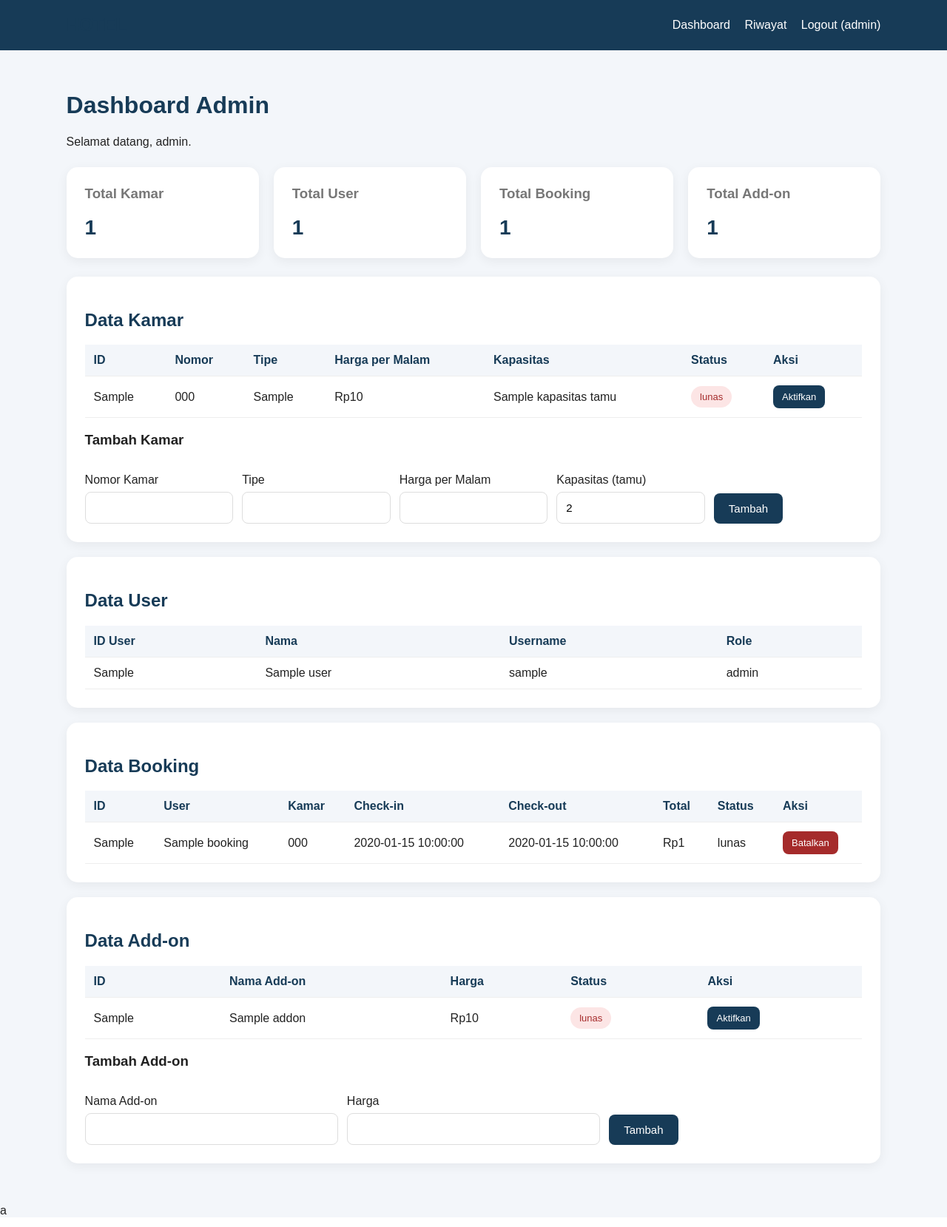
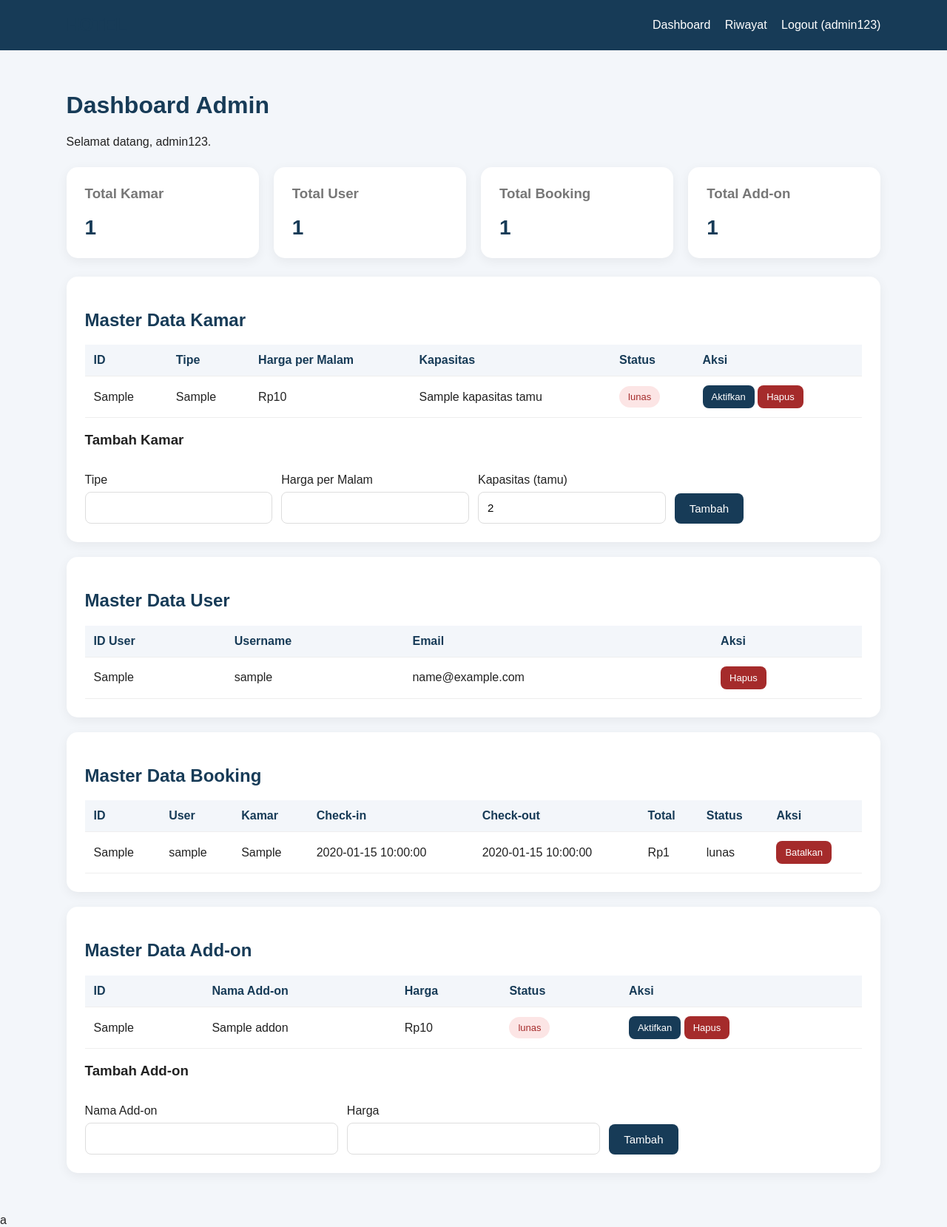
Before and after one commit to frankyoceanism/Website-Hotel, a Flask app: template backend/templates/admin.html in a window 1280 px wide. Shown: the whole page at 74% size. Run offline with Flask 3, Linux system fonts and the light colour scheme; a user stored in the database is signed in; the template is opened without the code that fills it: most values are stand-ins (such as "Sample title", 1, 10 or a date in 2020).

Commit message:
role udh, nomor kamar udh, addon udaah, trus apa lagi

```diff
--- a/backend/app.py
+++ b/backend/app.py
@@ -5,7 +5,7 @@ from datetime import date, datetime, timedelta
 
 import mysql.connector
 from flask import (Flask, abort, flash, g, jsonify, redirect,
-                    render_template, request, session)
+                   render_template, request, session)
 from werkzeug.security import check_password_hash, generate_password_hash
 
 app = Flask(__name__)
@@ -79,7 +79,7 @@ def rupiah(nilai):
 
 def halaman_error(pesan, kode=400):
     return render_template("error.html", pesan=pesan, kode=kode,
-                        petunjuk=None, detail=None), kode
+                           petunjuk=None, detail=None), kode
 
 
 @app.context_processor
@@ -153,7 +153,7 @@ def login():
 
     session.clear()
     session["id_user"] = user["id_user"]
-    session["nama"] = user["nama"]
+    session["username"] = user["username"]
     session["role"] = user["role"]
 
     if user["role"] == "admin":
@@ -172,12 +172,16 @@ def register():
     if request.method == "GET":
         return render_template("register.html")
 
-    nama = request.form.get("nama", "").strip()
     username = request.form.get("username", "").strip()
+    email = request.form.get("email", "").strip().lower()
     password = request.form.get("password", "")
 
-    if not nama or not username or not password:
+    if not username or not email or not password:
         flash("Semua field wajib diisi.", "error")
+        return redirect("/register")
+
+    if not re.fullmatch(r"[^@\s]+@[^@\s]+\.[^@\s]+", email):
+        flash("Format email tidak valid.", "error")
         return redirect("/register")
 
     if len(password) < 6:
@@ -189,9 +193,14 @@ def register():
         flash("Username sudah dipakai.", "error")
         return redirect("/register")
 
-    jalankan("INSERT INTO users (nama, username, password, role) "
-            "VALUES (%s, %s, %s, 'customer')",
-            (nama, username, generate_password_hash(password)))
+    ada = ambil_satu("SELECT 1 AS x FROM users WHERE email = %s", (email,))
+    if ada:
+        flash("Email sudah terdaftar.", "error")
+        return redirect("/register")
+
+    jalankan("INSERT INTO users (username, email, password, role) "
+             "VALUES (%s, %s, %s, 'customer')",
+             (username, email, generate_password_hash(password)))
     flash("Pendaftaran berhasil. Silakan login.", "ok")
     return redirect("/login")
 
@@ -212,7 +221,7 @@ def hotel():
     if session["role"] == "admin":
         return redirect("/admin")
 
-    rooms = ambil_semua("SELECT * FROM rooms ORDER BY nomor_kamar")
+    rooms = ambil_semua("SELECT * FROM rooms ORDER BY id_room")
     return render_template("rooms.html", rooms=rooms)
 
 
@@ -285,7 +294,7 @@ def booking(id_room):
         (session["id_user"], id_room, tgl_masuk, tgl_keluar, total))
     for a in addon_dipilih:
         jalankan("INSERT INTO booking_addons (id_booking, id_addon) "
-            "VALUES (%s, %s)", (id_booking, a["id_addon"]))
+                 "VALUES (%s, %s)", (id_booking, a["id_addon"]))
 
     flash("Booking berhasil dibuat. Silakan lakukan pembayaran.", "ok")
     return redirect(f"/bayar/{id_booking}")
@@ -303,7 +312,7 @@ def kamar_bentrok(id_room, tgl_masuk, tgl_keluar):
 @harus_login
 def riwayat():
     sql = """
-        SELECT bookings.*, users.nama, rooms.nomor_kamar, rooms.tipe_kamar
+        SELECT bookings.*, users.username, rooms.tipe_kamar
         FROM bookings
         JOIN users ON bookings.id_user = users.id_user
         JOIN rooms ON bookings.id_room = rooms.id_room
@@ -313,7 +322,7 @@ def riwayat():
     else:
         data = ambil_semua(
             sql + " WHERE bookings.id_user = %s "
-                "ORDER BY bookings.id_booking DESC",
+                  "ORDER BY bookings.id_booking DESC",
             (session["id_user"],))
     return render_template("bookings.html", bookings=data)
 
@@ -324,7 +333,7 @@ def riwayat():
 @harus_login
 def bayar(id_booking):
     data = ambil_satu("""
-        SELECT bookings.*, users.nama, rooms.nomor_kamar, rooms.tipe_kamar
+        SELECT bookings.*, users.username, rooms.tipe_kamar
         FROM bookings
         JOIN users ON bookings.id_user = users.id_user
         JOIN rooms ON bookings.id_room = rooms.id_room
@@ -346,7 +355,7 @@ def bayar(id_booking):
 
     if request.method == "POST":
         jalankan("UPDATE bookings SET status = 'lunas' WHERE id_booking = %s",
-                (id_booking,))
+                 (id_booking,))
         flash("Pembayaran berhasil.", "ok")
         return redirect("/riwayat")
 
@@ -357,7 +366,7 @@ def bayar(id_booking):
 @harus_login
 def batal(id_booking):
     data = ambil_satu("SELECT id_user, status FROM bookings "
-                    "WHERE id_booking = %s", (id_booking,))
+                      "WHERE id_booking = %s", (id_booking,))
     if data is None:
         return halaman_error("Booking tidak ditemukan.", 404)
 
@@ -372,7 +381,7 @@ def batal(id_booking):
         flash("Booking yang sudah lunas hanya bisa dibatalkan oleh admin.", "error")
     else:
         jalankan("UPDATE bookings SET status = 'batal' WHERE id_booking = %s",
-                (id_booking,))
+                 (id_booking,))
         flash("Booking dibatalkan.", "ok")
 
     return redirect("/riwayat")
@@ -385,10 +394,10 @@ def batal(id_booking):
 def admin():
     return render_template(
         "admin.html",
-        rooms=ambil_semua("SELECT * FROM rooms ORDER BY nomor_kamar"),
-        users=ambil_semua("SELECT id_user, nama, username, role FROM users"),
+        rooms=ambil_semua("SELECT * FROM rooms ORDER BY id_room"),
+        users=ambil_semua("SELECT id_user, username, email, role FROM users"),
         bookings=ambil_semua("""
-            SELECT bookings.*, users.nama, rooms.nomor_kamar
+            SELECT bookings.*, users.username, rooms.tipe_kamar
             FROM bookings
             JOIN users ON bookings.id_user = users.id_user
             JOIN rooms ON bookings.id_room = rooms.id_room
@@ -401,24 +410,18 @@ def admin():
 @app.route("/admin/kamar/tambah", methods=["POST"])
 @harus_admin
 def tambah_kamar():
-    nomor = request.form.get("nomor_kamar", "").strip()
     tipe = request.form.get("tipe_kamar", "").strip()
     harga = request.form.get("harga_per_malam", "").strip()
     kapasitas = request.form.get("kapasitas", "").strip()
 
-    if (not nomor or not tipe or not harga.isdigit() or int(harga) <= 0
+    if (not tipe or not harga.isdigit() or int(harga) <= 0
             or not kapasitas.isdigit() or int(kapasitas) < 1):
         flash("Data kamar tidak valid.", "error")
         return redirect("/admin")
 
-    ada = ambil_satu("SELECT 1 AS x FROM rooms WHERE nomor_kamar = %s", (nomor,))
-    if ada:
-        flash("Nomor kamar sudah ada.", "error")
-        return redirect("/admin")
-
-    jalankan("INSERT INTO rooms (nomor_kamar, tipe_kamar, harga_per_malam, "
-            "kapasitas, status) VALUES (%s, %s, %s, %s, 'Tersedia')",
-            (nomor, tipe, harga, kapasitas))
+    jalankan("INSERT INTO rooms (tipe_kamar, harga_per_malam, "
+             "kapasitas, status) VALUES (%s, %s, %s, 'Tersedia')",
+             (tipe, harga, kapasitas))
     flash("Kamar ditambahkan.", "ok")
     return redirect("/admin")
 
@@ -435,6 +438,53 @@ def status_kamar(id_room):
     return redirect("/admin")
 
 
+@app.route("/admin/kamar/<int:id_room>/hapus", methods=["POST"])
+@harus_admin
+def hapus_kamar(id_room):
+    # kamar yang sudah pernah dibooking tidak boleh dihapus (riwayatnya hilang)
+    pakai = ambil_satu("SELECT COUNT(*) AS n FROM bookings WHERE id_room = %s",
+                       (id_room,))
+    if pakai["n"] > 0:
+        flash("Kamar ini punya riwayat booking. Nonaktifkan saja.", "error")
+        return redirect("/admin")
+
+    jalankan("DELETE FROM rooms WHERE id_room = %s", (id_room,))
+    flash("Kamar dihapus.", "ok")
+    return redirect("/admin")
+
+
+@app.route("/admin/user/<int:id_user>/hapus", methods=["POST"])
+@harus_admin
+def hapus_user(id_user):
+    if id_user == session["id_user"]:
+        flash("Kamu tidak bisa menghapus akunmu sendiri.", "error")
+        return redirect("/admin")
+
+    pakai = ambil_satu("SELECT COUNT(*) AS n FROM bookings WHERE id_user = %s",
+                       (id_user,))
+    if pakai["n"] > 0:
+        flash("User ini punya riwayat booking, tidak bisa dihapus.", "error")
+        return redirect("/admin")
+
+    jalankan("DELETE FROM users WHERE id_user = %s", (id_user,))
+    flash("User dihapus.", "ok")
+    return redirect("/admin")
+
+
+@app.route("/admin/addon/<int:id_addon>/hapus", methods=["POST"])
+@harus_admin
+def hapus_addon(id_addon):
+    pakai = ambil_satu("SELECT COUNT(*) AS n FROM booking_addons "
+                       "WHERE id_addon = %s", (id_addon,))
+    if pakai["n"] > 0:
+        flash("Add-on ini sudah dipakai di booking. Nonaktifkan saja.", "error")
+        return redirect("/admin")
+
+    jalankan("DELETE FROM addons WHERE id_addon = %s", (id_addon,))
+    flash("Add-on dihapus.", "ok")
+    return redirect("/admin")
+
+
 @app.route("/admin/addon/tambah", methods=["POST"])
 @harus_admin
 def tambah_addon():
@@ -446,7 +496,7 @@ def tambah_addon():
         return redirect("/admin")
 
     jalankan("INSERT INTO addons (nama_addon, harga) VALUES (%s, %s)",
-            (nama, harga))
+             (nama, harga))
     flash("Add-on ditambahkan.", "ok")
     return redirect("/admin")
 
@@ -459,7 +509,7 @@ def status_addon(id_addon):
         abort(400)
 
     jalankan("UPDATE addons SET status = %s WHERE id_addon = %s",
-            (baru, id_addon))
+             (baru, id_addon))
     flash("Status add-on diperbarui.", "ok")
     return redirect("/admin")
 
@@ -502,7 +552,7 @@ def api_harus_login(f):
 
 
 def data_user(u):
-    return {"id": u["id_user"], "name": u["nama"],
+    return {"id": u["id_user"], "name": u["username"],
             "username": u["username"], "role": u["role"]}
 
 
@@ -512,8 +562,8 @@ def data_user(u):
 def api_me():
     if "id_user" not in session:
         return jsonify({"loggedIn": False})
-    u = ambil_satu("SELECT id_user, nama, username, role FROM users "
-                "WHERE id_user = %s", (session["id_user"],))
+    u = ambil_satu("SELECT id_user, username, role FROM users "
+                   "WHERE id_user = %s", (session["id_user"],))
     if u is None:
         session.clear()
         return jsonify({"loggedIn": False})
@@ -540,11 +590,11 @@ def api_register():
         return api_error("Email is already registered.", 409)
 
     id_user = jalankan(
-        "INSERT INTO users (nama, username, email, password, role) "
-        "VALUES (%s, %s, %s, %s, 'customer')",
-        (username, username, email, generate_password_hash(password)))
+        "INSERT INTO users (username, email, password, role) "
+        "VALUES (%s, %s, %s, 'customer')",
+        (username, email, generate_password_hash(password)))
     return jsonify({"user": {"id": id_user, "name": username,
-                            "username": username, "role": "customer"}}), 201
+                             "username": username, "role": "customer"}}), 201
 
 
 @app.route("/api/login", methods=["POST"])
@@ -559,7 +609,7 @@ def api_login():
 
     session.clear()
     session["id_user"] = user["id_user"]
-    session["nama"] = user["nama"]
+    session["username"] = user["username"]
     session["role"] = user["role"]
     return jsonify({"user": data_user(user)})
 
@@ -581,9 +631,9 @@ def api_experiences():
             "id": a["id_addon"],
             "tab": a["nama_addon"],
             "title": a["nama_addon"],
-            "image": a["gambar"],
+            "image": None,
             "price": int(a["harga"]),
-            "description": a["deskripsi"],
+            "description": None,
             "available": a["status"].lower() == "tersedia",
         })
     return jsonify(hasil)
@@ -636,7 +686,7 @@ def api_ketersediaan():
         "  SELECT 1 FROM bookings b "
         "  WHERE b.id_room = r.id_room AND LOWER(b.status) <> 'batal' "
         "  AND b.tanggal_checkin < %s AND b.tanggal_checkout > %s) "
-        "ORDER BY r.harga_per_malam, r.nomor_kamar",
+        "ORDER BY r.harga_per_malam, r.id_room",
         (tamu, keluar, masuk))
 
     # kamar yang tipenya sama digabung jadi satu pilihan
@@ -701,7 +751,7 @@ def data_booking(b):
 
 
 SQL_BOOKING = ("SELECT b.*, r.tipe_kamar FROM bookings b "
-            "JOIN rooms r ON r.id_room = b.id_room ")
+               "JOIN rooms r ON r.id_room = b.id_room ")
 
 
 def booking_milik(ref):
@@ -721,7 +771,7 @@ def booking_milik(ref):
 @api_harus_login
 def api_daftar_booking():
     rows = ambil_semua(SQL_BOOKING + "WHERE b.id_user = %s "
-                    "ORDER BY b.id_booking DESC", (session["id_user"],))
+                       "ORDER BY b.id_booking DESC", (session["id_user"],))
     return jsonify([data_booking(b) for b in rows])
 
 
@@ -785,7 +835,7 @@ def api_buat_booking():
             "SELECT id_room, harga_per_malam FROM rooms "
             "WHERE tipe_kamar = %s AND LOWER(status) = 'tersedia' "
             "AND kapasitas >= %s "
-            "ORDER BY harga_per_malam, nomor_kamar FOR UPDATE", (tipe, tamu))
+            "ORDER BY harga_per_malam, id_room FOR UPDATE", (tipe, tamu))
 
         kamar = None
         for k in kandidat:
@@ -804,10 +854,10 @@ def api_buat_booking():
             "va_number, expires_at) "
             "VALUES (%s, %s, %s, %s, %s, %s, 'Menunggu', %s, %s, %s)",
             (session["id_user"], kamar["id_room"], masuk, keluar, tamu,
-            total, data["bank"], buat_va(), batas))
+             total, data["bank"], buat_va(), batas))
         for i in id_addon:
             jalankan("INSERT INTO booking_addons (id_booking, id_addon) "
-                    "VALUES (%s, %s)", (id_booking, i))
+                     "VALUES (%s, %s)", (id_booking, i))
         db.commit()
     except Exception:
         db.rollback()
@@ -834,7 +884,7 @@ def api_bayar(ref):
         return api_error("This booking has expired.", 409)
 
     jalankan("UPDATE bookings SET status = 'lunas' WHERE id_booking = %s",
-            (b["id_booking"],))
+             (b["id_booking"],))
     return jsonify({"ref": kode, "status": "paid"})
 
 
@@ -854,7 +904,7 @@ def api_batal(ref):
         return api_error("Paid bookings can only be cancelled by an admin.", 403)
 
     jalankan("UPDATE bookings SET status = 'batal' WHERE id_booking = %s",
-            (b["id_booking"],))
+             (b["id_booking"],))
     return jsonify({"ref": kode, "status": "cancelled"})
 
 
--- a/backend/templates/admin.html
+++ b/backend/templates/admin.html
@@ -3,7 +3,7 @@
 
 {% block content %}
 <h1>Dashboard Admin</h1>
-<p>Selamat datang, {{ session.nama }}.</p>
+<p>Selamat datang, {{ session.username }}.</p>
 
 <div class="summary">
     <div class="card"><h3>Total Kamar</h3><p>{{ rooms|length }}</p></div>
@@ -14,18 +14,17 @@
 
 <!-- KAMAR -->
 <div class="card">
-    <h2>Data Kamar</h2>
+    <h2>Master Data Kamar</h2>
 
     <div class="table-wrap">
     <table>
         <tr>
-            <th>ID</th><th>Nomor</th><th>Tipe</th>
+            <th>ID</th><th>Tipe</th>
             <th>Harga per Malam</th><th>Kapasitas</th><th>Status</th><th>Aksi</th>
         </tr>
         {% for room in rooms %}
         <tr>
             <td>{{ room.id_room }}</td>
-            <td>{{ room.nomor_kamar }}</td>
             <td>{{ room.tipe_kamar }}</td>
             <td>{{ room.harga_per_malam|rupiah }}</td>
             <td>{{ room.kapasitas }} tamu</td>
@@ -46,10 +45,15 @@
                         <button class="btn small" type="submit">Aktifkan</button>
                     {% endif %}
                 </form>
+                <form class="inline" method="POST" action="/admin/kamar/{{ room.id_room }}/hapus"
+                    onsubmit="return confirm('Hapus kamar {{ room.tipe_kamar }}?')">
+                    <input type="hidden" name="csrf_token" value="{{ csrf_token }}">
+                    <button class="btn small danger" type="submit">Hapus</button>
+                </form>
             </td>
         </tr>
         {% else %}
-        <tr><td colspan="7">Belum ada data kamar.</td></tr>
+        <tr><td colspan="6">Belum ada data kamar.</td></tr>
         {% endfor %}
     </table>
     </div>
@@ -57,8 +61,6 @@
     <h3>Tambah Kamar</h3>
     <form method="POST" action="/admin/kamar/tambah" class="form-row">
         <input type="hidden" name="csrf_token" value="{{ csrf_token }}">
-        <div><label>Nomor Kamar</label>
-            <input type="text" name="nomor_kamar" maxlength="10" required></div>
         <div><label>Tipe</label>
             <input type="text" name="tipe_kamar" maxlength="50" required></div>
         <div><label>Harga per Malam</label>
@@ -71,19 +73,27 @@
 
 <!-- USER -->
 <div class="card">
-    <h2>Data User</h2>
+    <h2>Master Data User</h2>
     <div class="table-wrap">
     <table>
-        <tr><th>ID User</th><th>Nama</th><th>Username</th><th>Role</th></tr>
+        <tr><th>ID User</th><th>Username</th><th>Email</th><th>Aksi</th></tr>
         {% for user in users %}
         <tr>
             <td>{{ user.id_user }}</td>
-            <td>{{ user.nama }}</td>
             <td>{{ user.username }}</td>
-            <td>{{ user.role }}</td>
+            <td>{{ user.email or '-' }}</td>
+            <td>
+                {% if user.id_user != session.id_user %}
+                <form class="inline" method="POST" action="/admin/user/{{ user.id_user }}/hapus"
+                    onsubmit="return confirm('Hapus user {{ user.username }}?')">
+                    <input type="hidden" name="csrf_token" value="{{ csrf_token }}">
+                    <button class="btn small danger" type="submit">Hapus</button>
+                </form>
+                {% endif %}
+            </td>
         </tr>
         {% else %}
-        <tr><td colspan="4">Belum ada data user.</td></tr>
+        <tr><td colspan="5">Belum ada data user.</td></tr>
         {% endfor %}
     </table>
     </div>
@@ -91,7 +101,7 @@
 
 <!-- BOOKING -->
 <div class="card">
-    <h2>Data Booking</h2>
+    <h2>Master Data Booking</h2>
     <div class="table-wrap">
     <table>
         <tr>
@@ -101,8 +111,8 @@
         {% for booking in bookings %}
         <tr>
             <td>{{ booking.id_booking }}</td>
-            <td>{{ booking.nama }}</td>
-            <td>{{ booking.nomor_kamar }}</td>
+            <td>{{ booking.username }}</td>
+            <td>{{ booking.tipe_kamar }}</td>
             <td>{{ booking.tanggal_checkin }}</td>
             <td>{{ booking.tanggal_checkout }}</td>
             <td>{{ booking.total_harga|rupiah }}</td>
@@ -126,7 +136,7 @@
 
 <!-- ADD-ON -->
 <div class="card">
-    <h2>Data Add-on</h2>
+    <h2>Master Data Add-on</h2>
     <div class="table-wrap">
     <table>
         <tr><th>ID</th><th>Nama Add-on</th><th>Harga</th><th>Status</th><th>Aksi</th></tr>
@@ -152,6 +162,11 @@
                         <button class="btn small" type="submit">Aktifkan</button>
                     {% endif %}
                 </form>
+                <form class="inline" method="POST" action="/admin/addon/{{ addon.id_addon }}/hapus"
+                    onsubmit="return confirm('Hapus add-on {{ addon.nama_addon }}?')">
+                    <input type="hidden" name="csrf_token" value="{{ csrf_token }}">
+                    <button class="btn small danger" type="submit">Hapus</button>
+                </form>
             </td>
         </tr>
         {% else %}
--- a/backend/templates/base.html
+++ b/backend/templates/base.html
@@ -171,7 +171,7 @@
                     <a href="/hotel">Kamar</a>
                     <a href="/riwayat">Riwayat</a>
                 {% endif %}
-                <a href="/logout">Logout ({{ session.nama }})</a>
+                <a href="/logout">Logout ({{ session.username }})</a>
             {% else %}
                 <a href="/login">Login</a>
                 <a href="/register">Daftar</a>
--- a/backend/templates/booking.html
+++ b/backend/templates/booking.html
@@ -4,8 +4,7 @@
 {% block content %}
 <div class="card medium">
     <h1>Booking Kamar Hotel</h1>
-    <h2>Kamar {{ room.nomor_kamar }}</h2>
-    <p>Tipe: {{ room.tipe_kamar }}</p>
+    <h2>Kamar {{ room.tipe_kamar }}</h2>
     <p>Harga per malam: <strong>{{ room.harga_per_malam|rupiah }}</strong></p>
 
     <form method="POST" action="/bookings/{{ room.id_room }}" id="form-booking">
--- a/backend/templates/bookings.html
+++ b/backend/templates/bookings.html
@@ -9,8 +9,8 @@
 
     <div class="card">
         <h2>Booking #{{ booking.id_booking }}</h2>
-        <p>Nama: {{ booking.nama }}</p>
-        <p>Kamar: {{ booking.nomor_kamar }} ({{ booking.tipe_kamar }})</p>
+        <p>Username: {{ booking.username }}</p>
+        <p>Kamar: {{ booking.tipe_kamar }}</p>
         <p>Check-in: {{ booking.tanggal_checkin }}</p>
         <p>Check-out: {{ booking.tanggal_checkout }}</p>
         <p class="total">Total: {{ booking.total_harga|rupiah }}</p>
--- a/backend/templates/payment.html
+++ b/backend/templates/payment.html
@@ -8,8 +8,7 @@
 
     <div style="background:#f3f6fa; padding:20px; border-radius:10px;">
         <p><b>ID Booking:</b> {{ booking.id_booking }}</p>
-        <p><b>Nama:</b> {{ booking.nama }}</p>
-        <p><b>Nomor Kamar:</b> {{ booking.nomor_kamar }}</p>
+        <p><b>Username:</b> {{ booking.username }}</p>
         <p><b>Tipe Kamar:</b> {{ booking.tipe_kamar }}</p>
         <p><b>Check-in:</b> {{ booking.tanggal_checkin }}</p>
         <p><b>Check-out:</b> {{ booking.tanggal_checkout }}</p>
--- a/backend/templates/rooms.html
+++ b/backend/templates/rooms.html
@@ -8,8 +8,7 @@
 <div class="grid">
     {% for room in rooms %}
         <div class="card">
-            <h2>Kamar {{ room.nomor_kamar }}</h2>
-            <p>Tipe kamar: {{ room.tipe_kamar }}</p>
+            <h2>Kamar {{ room.tipe_kamar }}</h2>
             <p class="price">{{ room.harga_per_malam|rupiah }} <small>/ malam</small></p>
 
             {% if room.status == "Tersedia" %}
```
Also changed, not shown: backend/templates/register.html (added, +32 -0 lines).
